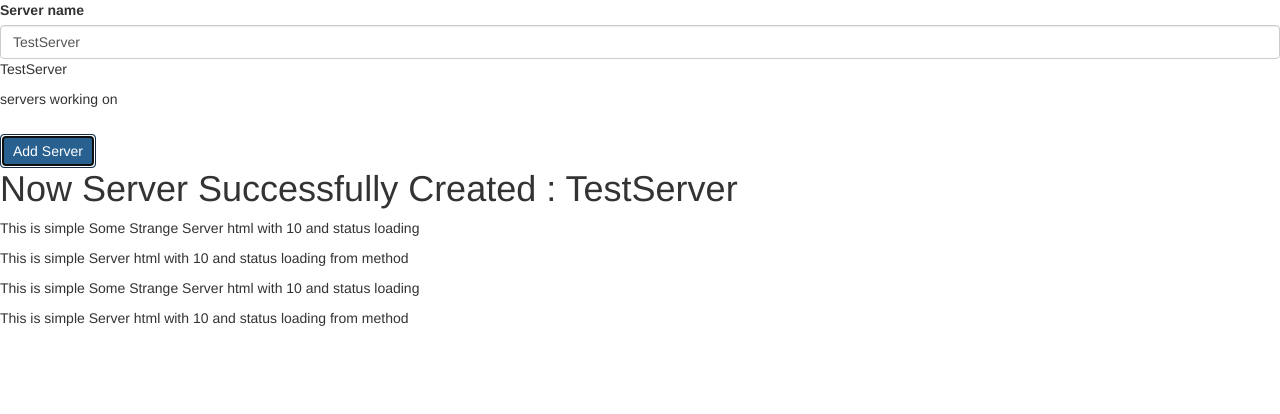
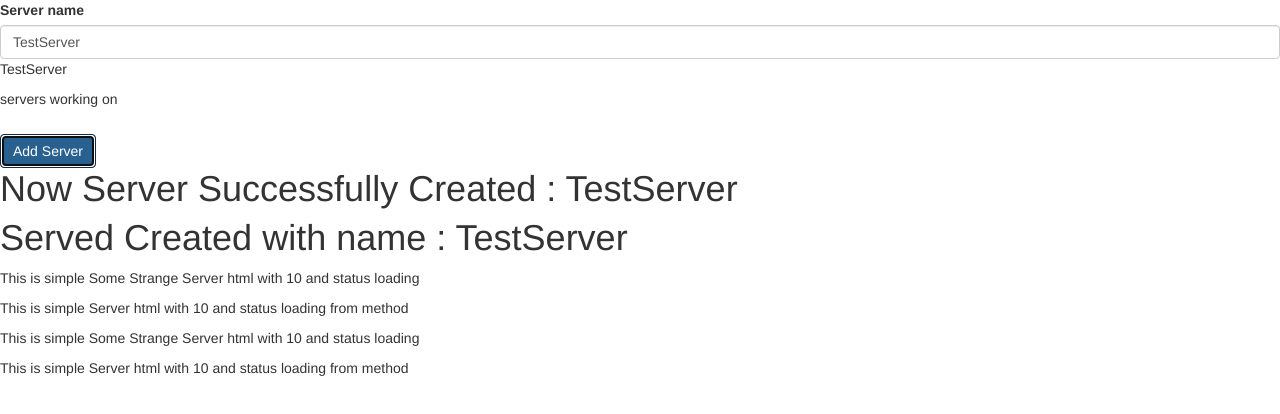
Before and after one commit to Srinivas-Yadavelli/angular-app, an Angular app: page / in a window 1280 px wide. Both pictures are taken after a click on the button "Add Server". Shown: the top 414 px of the page. Built offline with nearby package versions, Linux system fonts and the light colour scheme.

Commit message:
ngIf directive

```diff
--- a/src/app/servers/servers.component.html
+++ b/src/app/servers/servers.component.html
@@ -6,7 +6,11 @@
 <p>servers working on</p><h1>
   <button class="btn btn-primary" [disabled] = "!allowServer" (click) = "onCreateServer()">Add Server</button>
   <p>{{ onCreateServerStatus }}</p>
-
+<!--  <p *ngIf = "serverCreated"; else noServer>Served Created with name : {{ serverName }} </p>-->
+  <p *ngIf = "serverCreated" else noServer>Served Created with name : {{ serverName }} </p>
+  <ng-template #noServer>
+    <p>Server not created bro!!</p>
+  </ng-template>
 <server-component></server-component>
 <server-component></server-component>
 </h1>
--- a/src/app/servers/servers.component.ts
+++ b/src/app/servers/servers.component.ts
@@ -11,7 +11,7 @@ export class ServersComponent implements OnInit {
    allowServer = false;
    serverName = 'TestServer';
    onCreateServerStatus = 'Server is not created yet!!!!';
-
+   serverCreated = false;
   constructor() {
    setTimeout( () =>
    {
@@ -23,6 +23,7 @@ export class ServersComponent implements OnInit {
 
   }
   onCreateServer(){
+  this.serverCreated= true;
   this.onCreateServerStatus = 'Now Server Successfully Created  : ' + this.serverName;
   }
   onUpdateServerName(event : Event){
```
